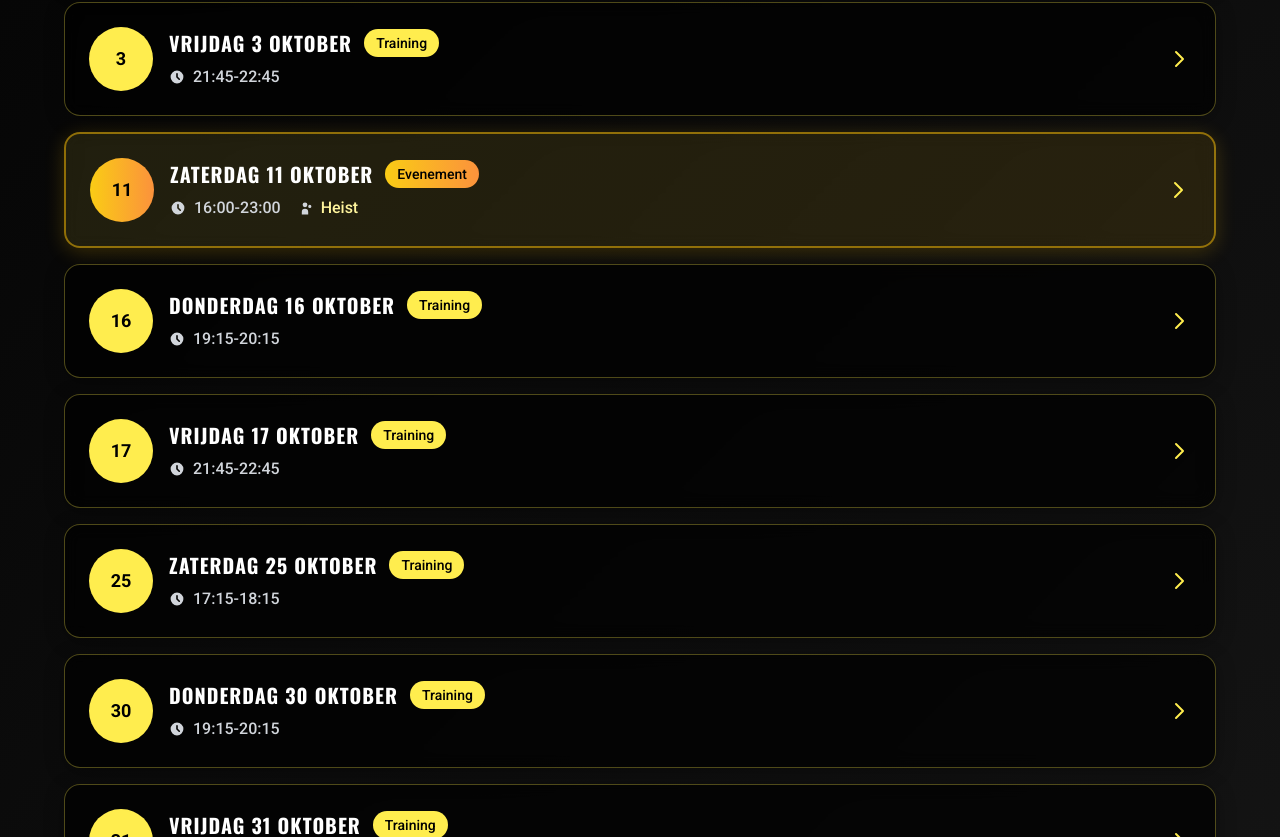
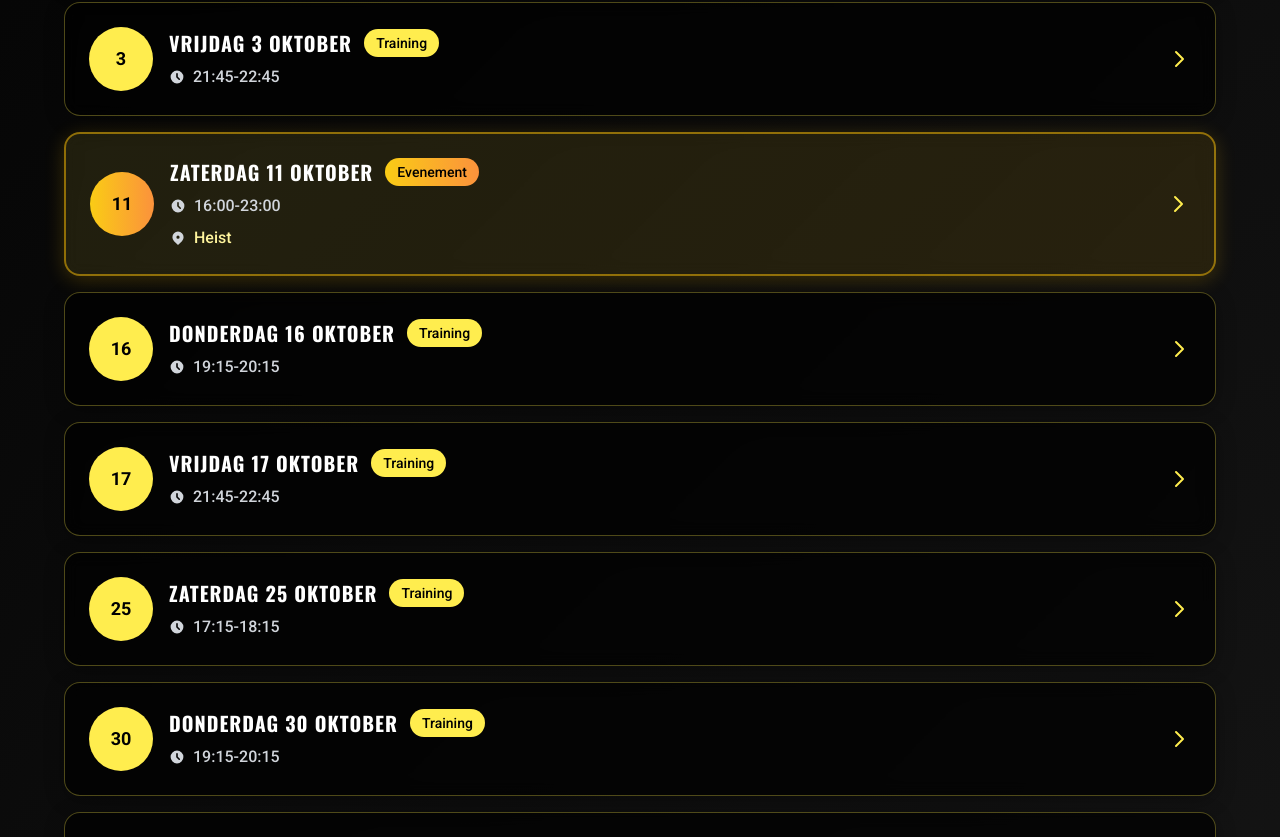
Before and after one commit to SBFUTURE/xtreme-website, a Vue app: page /trainingskalender in a window 1280 px wide. Shown: the part 1043-1880 px from the top of the page. Built offline with nearby package versions, Linux system fonts and the light colour scheme.

Commit message:
fixing styling issue in listview

```diff
--- a/src/components/training/TrainingCard.vue
+++ b/src/components/training/TrainingCard.vue
@@ -16,13 +16,13 @@
           </div>
 
           <!-- Event Details -->
-          <div>
+          <div class="flex-1">
             <div class="flex items-center gap-3 mb-2">
-              <h4 class="text-xl font-heading font-bold text-white">
+              <h4 class="text-xl font-heading font-bold text-white whitespace-nowrap">
                 {{ formatDate(training.date) }}
               </h4>
               <span :class="[
-                'px-3 py-1 rounded-full text-sm font-medium',
+                'px-3 py-1 rounded-full text-sm font-medium whitespace-nowrap flex-shrink-0',
                 getBadgeClass(training.title)
               ]">
                 {{ training.title }}
@@ -36,13 +36,14 @@
                 </svg>
                 <span class="font-medium">{{ training.time }}</span>
               </div>
+            </div>
 
-              <div v-if="training.note" class="flex items-center gap-2">
-                <svg class="w-4 h-4" fill="currentColor" viewBox="0 0 20 20">
-                  <path d="M13 6a3 3 0 11-6 0 3 3 0 016 0zM18 8a2 2 0 11-4 0 2 2 0 014 0zM14 15a4 4 0 00-8 0v3h8v-3z" />
-                </svg>
-                <span class="font-medium text-xtreme-light-yellow">{{ training.note }}</span>
-              </div>
+            <!-- Location/Note on separate line -->
+            <div v-if="training.note" class="flex items-center gap-2 text-gray-300 mt-2">
+              <svg class="w-4 h-4" fill="currentColor" viewBox="0 0 20 20">
+                <path fill-rule="evenodd" d="M5.05 4.05a7 7 0 119.9 9.9L10 18.9l-4.95-4.95a7 7 0 010-9.9zM10 11a2 2 0 100-4 2 2 0 000 4z" clip-rule="evenodd" />
+              </svg>
+              <span class="font-medium text-xtreme-light-yellow">{{ training.note }}</span>
             </div>
           </div>
         </div>
```
